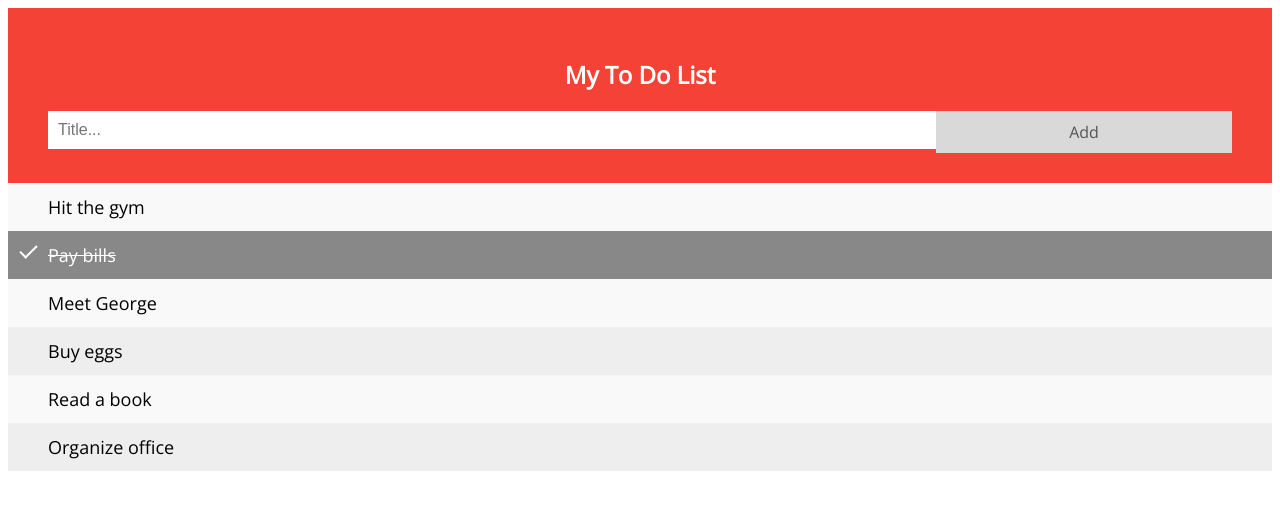
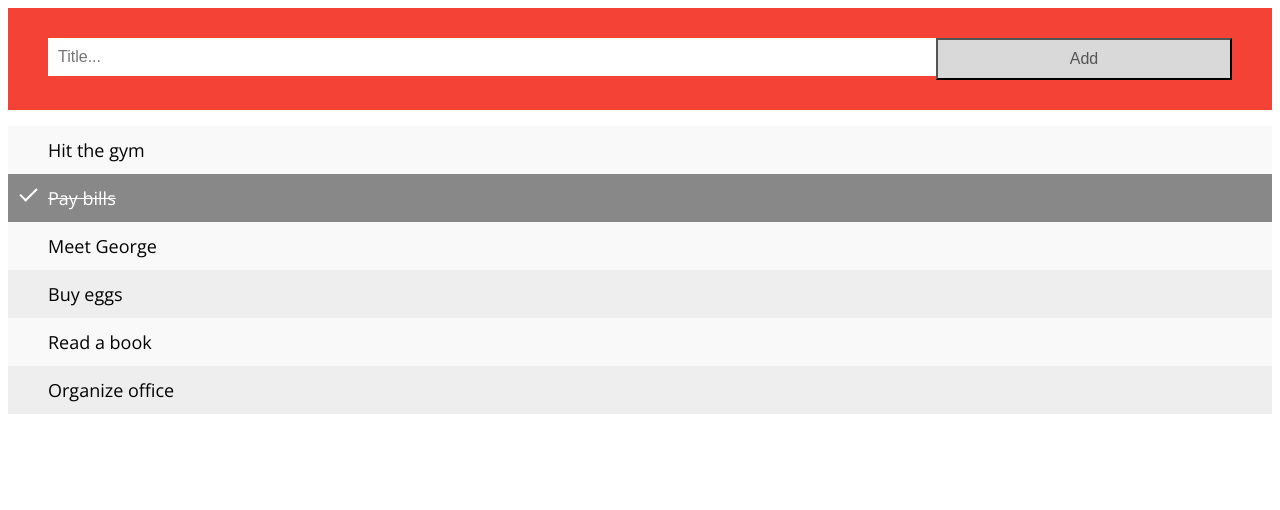
Before and after one commit to HemantKhinchiDev/react-Todo.githhub.io, a React (Create React App) app: page / in a window 1280 px wide. Shown: the top 510 px of the page. Built offline with nearby package versions, Linux system fonts and the light colour scheme.

Commit message:
2 files modified

```diff
--- a/src/components/list-header/header.js
+++ b/src/components/list-header/header.js
@@ -1,19 +1,38 @@
-import React from 'react';
+import React, { useState } from 'react';
 import './header.css';
-const Header = () => {
+const Header = (props) => {
+  const [enteredTodo, setEnteredTodo] = useState('');
+  const todoChangeHandler = (element) => {
+    setEnteredTodo(element.target.value);
+  };
+  const submitHandler = (event) => {
+    event.preventDefault();
+    const todoData = {
+      title: enteredTodo,
+    };
+    console.log(title);
+    props.onSaveExpenseData(todoData);
+    setEnteredTodo('');
+  };
+
   return (
-    <div id="myDIV" className="header">
-      <h2>My To Do List</h2>
+    <form id="myDIV" className="header" onAdd={submitHandler}>
+      {/* <h2>My To Do List</h2> */}
       <input
         type="text"
         id="myInput"
         placeholder="Title..."
         className="addTodo"
+        value={enteredTodo}
+        onChange={todoChangeHandler}
       />
-      <span onclick="newElement()" className="addBtn">
+      <button type="submit" className="addBtn">
         Add
-      </span>
-    </div>
+      </button>
+      {/* <span onclick="newElement()" >
+        Add
+      </span> */}
+    </form>
   );
 };
 export default Header;
--- a/src/components/todo-list/todo-list.js
+++ b/src/components/todo-list/todo-list.js
@@ -4,7 +4,7 @@ const TodoList = () => {
   return (
     <ul id="myUL" className="list">
       <li>Hit the gym</li>
-      <li class="checked">Pay bills</li>
+      <li className="checked">Pay bills</li>
       <li>Meet George</li>
       <li>Buy eggs</li>
       <li>Read a book</li>
```
